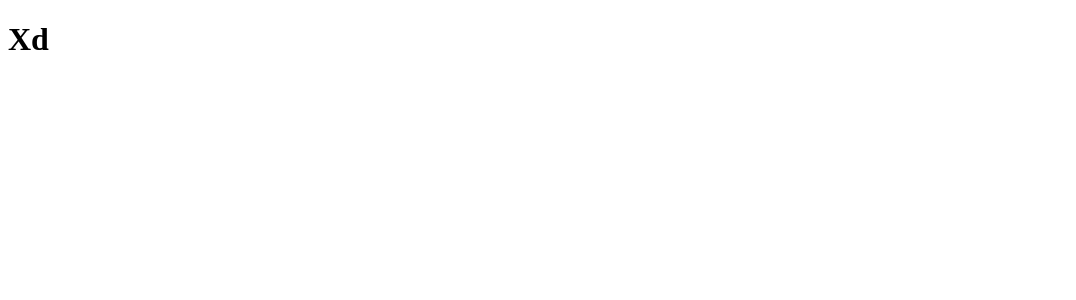
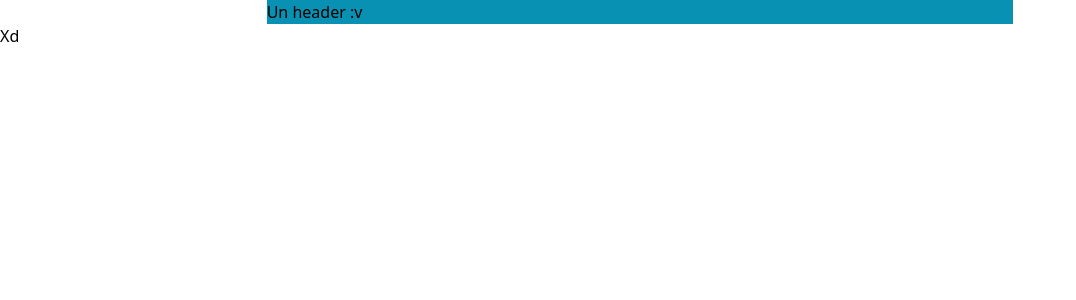
Before and after one commit to MiguelHG2351/Task-Hero, a Next.js app: page / in a window 1280 px wide. Shown: the top 300 px of the page, without its empty margins (0-1076 px from the left). Built offline with nearby package versions, Linux system fonts and the light colour scheme.

Commit message:
db y tailwind configurado

```diff
--- /dev/null
+++ b/components/containers/Layout.js
@@ -0,0 +1,10 @@
+export default function Layout({children}) {
+    return (
+        <>
+            <header className="bg-cyan-600 w-7/12 m-auto">
+                <h1>Un header :v</h1>
+            </header>
+            {children}
+        </>
+    )
+}
--- /dev/null
+++ b/jsconfig.json
@@ -0,0 +1,5 @@
+{
+    "compilerOptions": {
+        "baseUrl": "."
+    }
+}
--- a/package.json
+++ b/package.json
@@ -26,5 +26,11 @@
     "react-dom": "^18.1.0",
     "react-redux": "^8.0.2",
     "redux": "^4.2.0"
+  },
+  "devDependencies": {
+    "autoprefixer": "^10.4.7",
+    "postcss": "^8.4.14",
+    "prisma": "^3.15.0",
+    "tailwindcss": "^3.0.24"
   }
 }
--- /dev/null
+++ b/pages/_app.js
@@ -0,0 +1,10 @@
+import Layout from '../components/containers/Layout'
+import '../styles/global.css'
+
+export default function App({ Component, pageProps }) {
+  return (
+    <Layout>
+        <Component {...pageProps} />
+    </Layout>
+  )
+}
--- /dev/null
+++ b/postcss.config.js
@@ -0,0 +1,6 @@
+module.exports = {
+  plugins: {
+    tailwindcss: {},
+    autoprefixer: {},
+  },
+}
--- /dev/null
+++ b/styles/global.css
@@ -0,0 +1,3 @@
+@tailwind base;
+@tailwind components;
+@tailwind utilities;
--- /dev/null
+++ b/tailwind.config.js
@@ -0,0 +1,10 @@
+module.exports = {
+  content: [
+    './pages/**/*.{js,ts,jsx,tsx}',
+    './components/**/*.{js,ts,jsx,tsx}',
+  ],
+  theme: {
+    extend: {},
+  },
+  plugins: [],
+}
```
Also changed, not shown: 2 other files (tests, documents, lock files or other folders).
